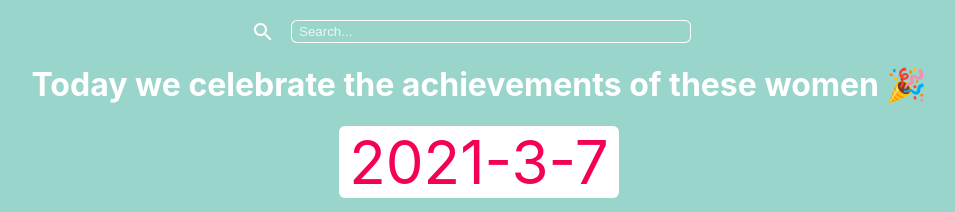
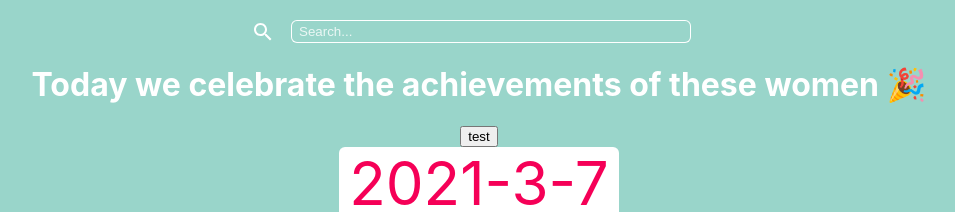
Before and after one commit to slin14/women_in_stem, a React (Create React App) app in the folder web/: page / in a window 1280 px wide. Shown: the top 212 px of the page, without its empty margins (161-1116 px from the left). Built offline with nearby package versions, Linux system fonts and the light colour scheme.

Commit message:
Create example API calling

```diff
--- a/web/src/App.js
+++ b/web/src/App.js
@@ -1,8 +1,8 @@
 import './App.css';
-import Carousel from './components/Carousel'
-import styled from 'styled-components'
-import {motion} from 'framer-motion'
-import SearchContainer from './components/SearchContainer'
+import Carousel from './components/Carousel';
+import styled from 'styled-components';
+import {motion} from 'framer-motion';
+import SearchContainer from './components/SearchContainer';
 import {
   BrowserRouter as Router,
   Switch,
@@ -31,6 +31,18 @@ function Home() {
   const today = new Date();
   const date = today.getFullYear() + '-' + (today.getMonth() + 1) + '-' + today.getDate();
 
+  const callApi = () => {
+    fetch('http://localhost:5000/achievements').then(
+      function(response) {
+        console.log(response);
+        response.json().then(function(data) {
+          console.log(data);
+        });
+      }
+    ).catch(function(err) {
+      console.log('Error calling API')
+    });
+  }
 
   return (
 
@@ -41,6 +53,7 @@ function Home() {
           <h1>
             Today we celebrate the achievements of these women 🎉
           </h1>
+          <button onClick={callApi}>test</button>
           <DateContainer onClick={Log}>
             <motion.span initial={{ opacity: 0 }}
                   animate={{ opacity: 1 }}
```
Also changed, not shown: 2 other files (tests, documents, lock files or other folders).
